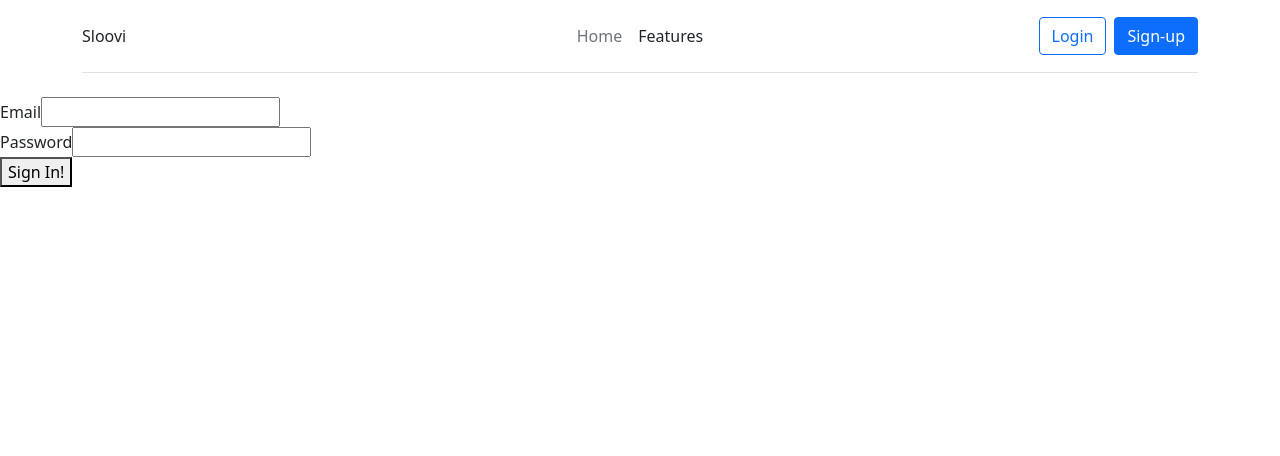
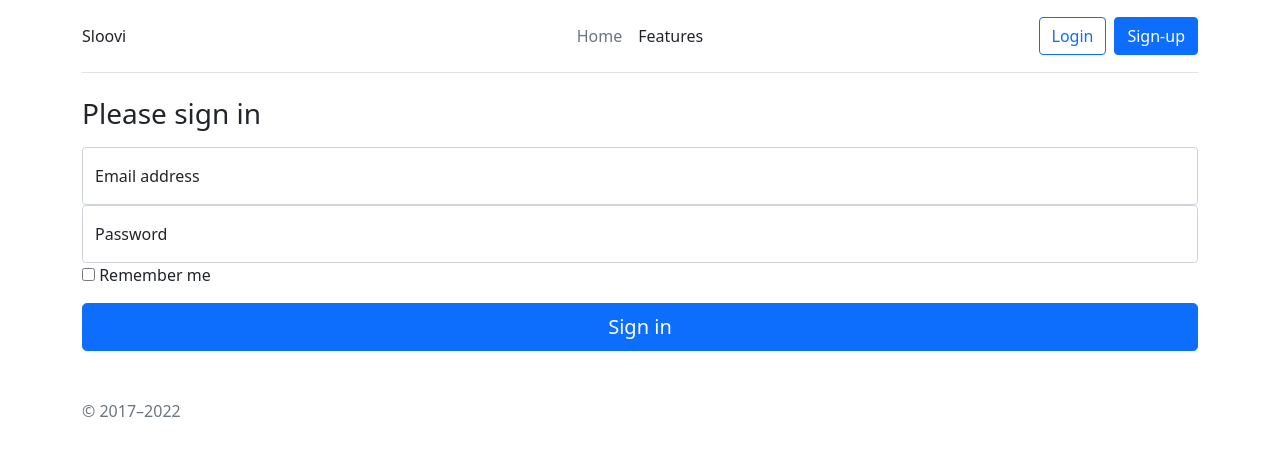
Before and after one commit to Tetranyble/sloovi, a React (Create React App) app: page /signin in a window 1280 px wide. Shown: the top 456 px of the page. Built offline with nearby package versions, Linux system fonts and the light colour scheme.

Commit message:
change sign template

```diff
--- a/src/components/auth/Signin.js
+++ b/src/components/auth/Signin.js
@@ -3,6 +3,8 @@
 import { compose } from 'redux';
 import { connect } from 'react-redux';
 import * as actions from '../../actions';
+
+import './SigninStyle.css';
 
 class Signin extends Component {
   onSubmit = formProps => {
@@ -13,31 +15,57 @@
 
   render() {
     const { handleSubmit } = this.props;
+    return (
+      <div className='container'>
+        <main className="form-signin w-100 m-auto">
+        <form>
 
-    return (
-      <form onSubmit={handleSubmit(this.onSubmit)}>
-        <fieldset>
-          <label>Email</label>
-          <Field
-            name="email"
-            type="text"
-            component="input"
-            autoComplete="none"
-          />
-        </fieldset>
-        <fieldset>
-          <label>Password</label>
-          <Field
-            name="password"
-            type="password"
-            component="input"
-            autoComplete="none"
-          />
-        </fieldset>
-        <div>{this.props.errorMessage}</div>
-        <button>Sign In!</button>
-      </form>
+          <h1 className="h3 mb-3 fw-normal">Please sign in</h1>
+
+          <div className="form-floating">
+            <input type="email" className="form-control" id="floatingInput" placeholder="name@example.com" />
+            <label htmlFor="floatingInput">Email address</label>
+          </div>
+          <div className="form-floating">
+            <input type="password" className="form-control" id="floatingPassword" placeholder="Password" />
+            <label htmlFor="floatingPassword">Password</label>
+          </div>
+
+          <div className="checkbox mb-3">
+            <label>
+              <input type="checkbox" value="remember-me" /> Remember me
+            </label>
+          </div>
+          <button className="w-100 btn btn-lg btn-primary" type="submit">Sign in</button>
+          <p className="mt-5 mb-3 text-muted">&copy; 2017–2022</p>
+        </form>
+      </main>
+      </div>
     );
+    // return (
+    //   <form onSubmit={handleSubmit(this.onSubmit)}>
+    //     <fieldset>
+    //       <label>Email</label>
+    //       <Field
+    //         name="email"
+    //         type="text"
+    //         component="input"
+    //         autoComplete="none"
+    //       />
+    //     </fieldset>
+    //     <fieldset>
+    //       <label>Password</label>
+    //       <Field
+    //         name="password"
+    //         type="password"
+    //         component="input"
+    //         autoComplete="none"
+    //       />
+    //     </fieldset>
+    //     <div>{this.props.errorMessage}</div>
+    //     <button>Sign In!</button>
+    //   </form>
+    // );
   }
 }
 
--- /dev/null
+++ b/src/components/auth/SigninStyle.css
@@ -0,0 +1,50 @@
+.bd-placeholder-img {
+    font-size: 1.125rem;
+    text-anchor: middle;
+    -webkit-user-select: none;
+    -moz-user-select: none;
+    user-select: none;
+  }
+
+  @media (min-width: 768px) {
+    .bd-placeholder-img-lg {
+      font-size: 3.5rem;
+    }
+  }
+
+  .b-example-divider {
+    height: 3rem;
+    background-color: rgba(0, 0, 0, .1);
+    border: solid rgba(0, 0, 0, .15);
+    border-width: 1px 0;
+    box-shadow: inset 0 .5em 1.5em rgba(0, 0, 0, .1), inset 0 .125em .5em rgba(0, 0, 0, .15);
+  }
+
+  .b-example-vr {
+    flex-shrink: 0;
+    width: 1.5rem;
+    height: 100vh;
+  }
+
+  .bi {
+    vertical-align: -.125em;
+    fill: currentColor;
+  }
+
+  .nav-scroller {
+    position: relative;
+    z-index: 2;
+    height: 2.75rem;
+    overflow-y: hidden;
+  }
+
+  .nav-scroller .nav {
+    display: flex;
+    flex-wrap: nowrap;
+    padding-bottom: 1rem;
+    margin-top: -1px;
+    overflow-x: auto;
+    text-align: center;
+    white-space: nowrap;
+    -webkit-overflow-scrolling: touch;
+  }
```
